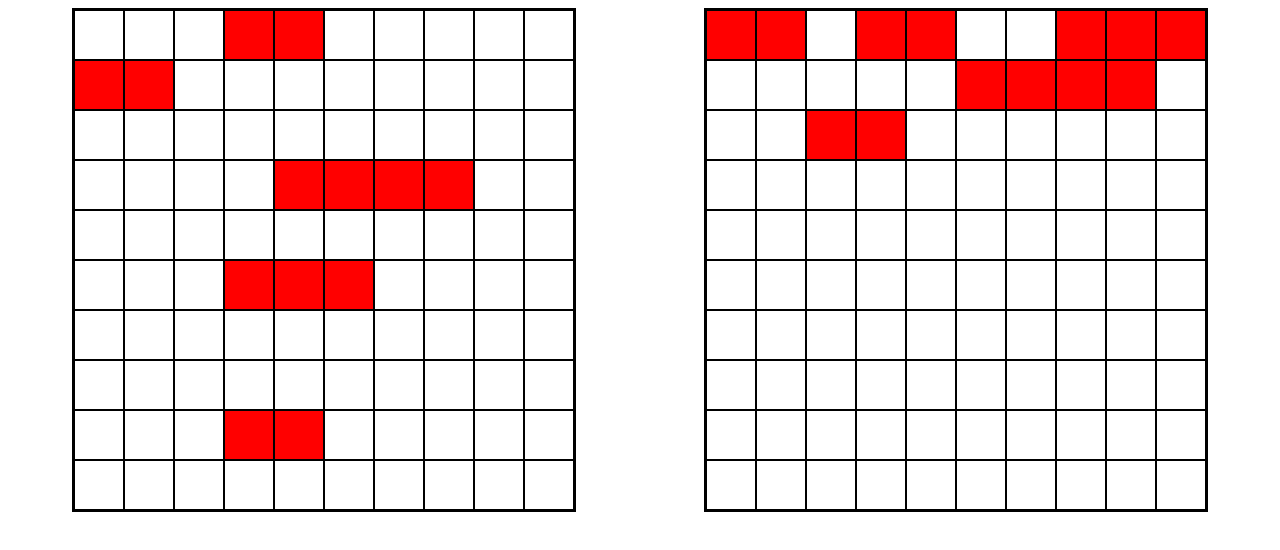
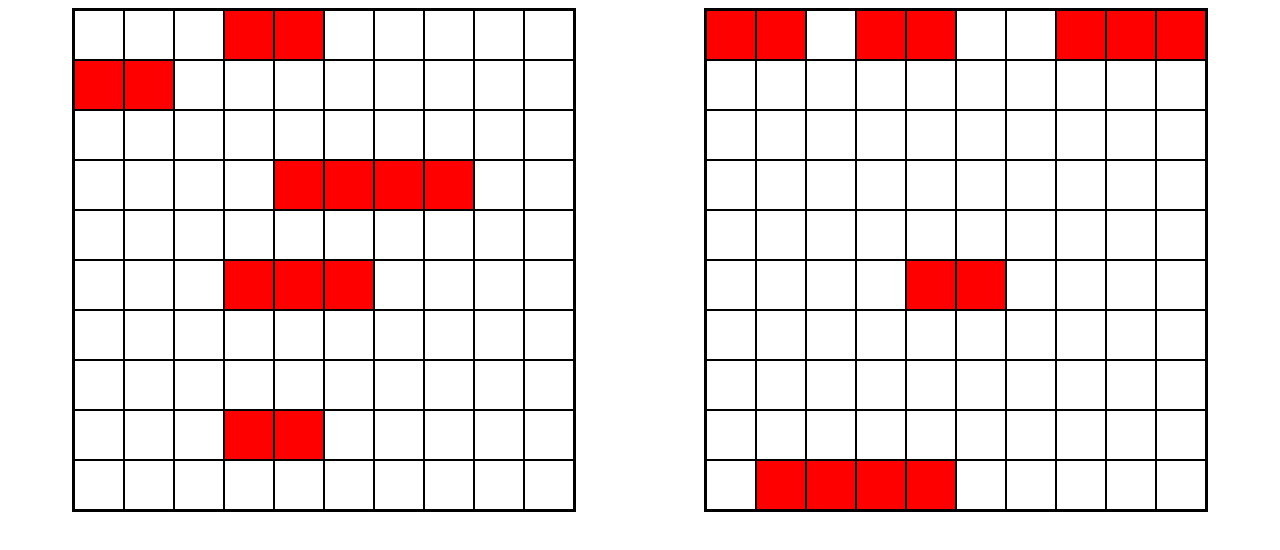
Before and after one commit to KarolisGaiv/battleship, a website built with webpack: page src/public/template.html in a window 1280 px wide. Built offline with nearby package versions, Linux system fonts and the light colour scheme.

Commit message:
Edit populate player ship function to correctly populate both players gameboards

```diff
--- a/src/app/game.js
+++ b/src/app/game.js
@@ -13,26 +13,27 @@ function initiateGame() {
   userGameboard.placeShip(2, [83, 84]);
   computerGameboard.placeShip(2, [0, 1]);
   computerGameboard.placeShip(3, [7, 8, 9]);
-  computerGameboard.placeShip(4, [15, 16, 17, 18]);
-  computerGameboard.placeShip(2, [22, 23]);
+  computerGameboard.placeShip(4, [91, 92, 93, 94]);
+  computerGameboard.placeShip(2, [54, 55]);
   computerGameboard.placeShip(2, [4, 3]);
   createGameboard(user, userGameboard);
   createGameboard(computer, computerGameboard);
 }
 
 function createGameboard(player, playerGameboard) {
+  const playerType = player.type;
   // Create gameboard container
   const gameBoardWrapper = document.createElement("div");
-  gameBoardWrapper.className = "gameBoard-wrapper";
+  gameBoardWrapper.className = `gameBoard-${playerType}`;
   document.querySelector(".content").appendChild(gameBoardWrapper);
 
   // Create and add squares to gameboard container
-  const playerType = player.type;
+
   let n = 0;
   while (n < 100) {
     const square = document.createElement("div");
     square.className = "square";
-    square.setAttribute("id", `${n}-${playerType}`);
+    square.setAttribute("id", n);
     gameBoardWrapper.appendChild(square);
     n++;
   }
@@ -41,15 +42,18 @@ function createGameboard(player, playerGameboard) {
 
 function populatePlayerShips(playerType, playerGameboard) {
   let playerShips = playerGameboard.shipsArray;
-  console.log(playerShips);
+  let gameBoard;
+
+  if (playerType === "human") {
+    gameBoard = document.querySelector(".gameBoard-human");
+  } else {
+    gameBoard = document.querySelector(".gameBoard-computer");
+  }
 
   playerShips.forEach((ship) => {
     const shipCordinates = ship.shipPosition;
-    console.log(shipCordinates);
     shipCordinates.forEach((cordinate) => {
-      let squareToPopulate = document.getElementById(
-        `${cordinate}-${playerType}`
-      );
+      let squareToPopulate = gameBoard.children[cordinate];
       squareToPopulate.classList.add("-ship");
     });
   });
--- a/src/app/index.js
+++ b/src/app/index.js
@@ -2,3 +2,12 @@ import "../styles/main.scss";
 import { initiateGame } from "./game";
 
 initiateGame();
+
+// Selectors and event listeners
+const squares = document.querySelectorAll(".square");
+squares.forEach((square) => {
+  square.addEventListener("click", () => {
+    square.classList.add("-test");
+    console.log(square.id);
+  });
+});
--- a/src/styles/main.scss
+++ b/src/styles/main.scss
@@ -3,7 +3,9 @@
   justify-content: space-around;
 }
 
-.gameBoard-wrapper {
+.gameBoard-wrapper,
+.gameBoard-human,
+.gameBoard-computer {
   border: 2px solid black;
   display: grid;
   grid-template-columns: repeat(10, 1fr);
@@ -19,4 +21,8 @@
   &.-ship {
     background: red;
   }
+
+  &.-test {
+    background: green;
+  }
 }
```
Also changed, not shown: dist/main.js.
